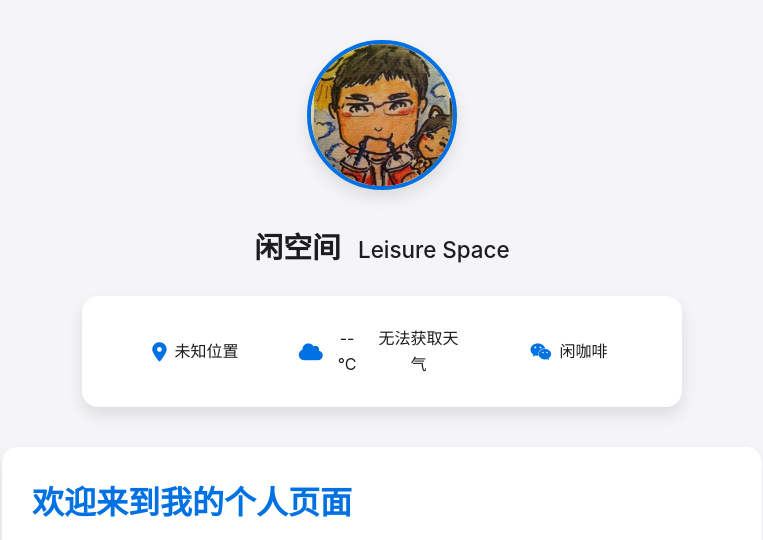
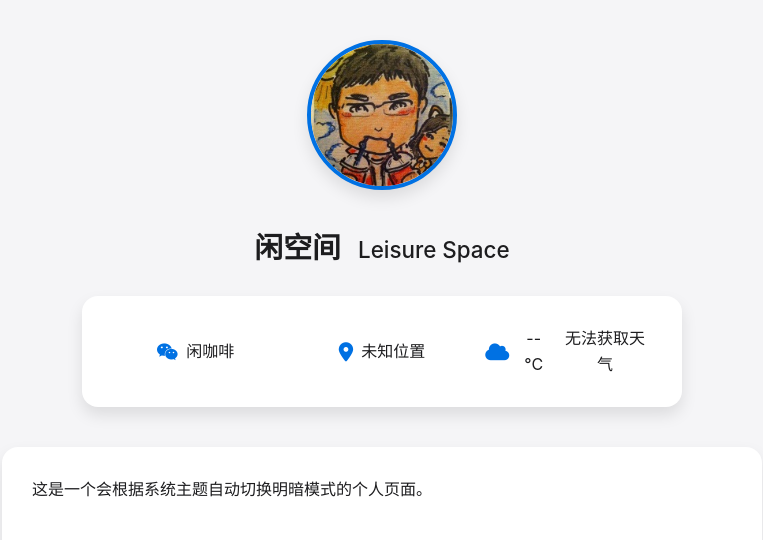
Before and after one commit to joshua-niv/leisurespace, a plain HTML site: page index.html in a window 1280 px wide. Shown: the top 540 px of the page, without its empty margins (258-1021 px from the left). Drawn offline with Linux system fonts and the light colour scheme; no server answers.

Commit message:
verison1.4

```diff
--- a/index.html
+++ b/index.html
@@ -25,6 +25,12 @@
             <!-- 位置、天气和公众号信息 -->
             <div class="info-section">
                 <div class="info-row">
+                    <!-- 将微信公众号移到最前面 -->
+                    <div class="wechat-info info-item">
+                        <i class="fab fa-weixin"></i>
+                        <a href="https://mp.weixin.qq.com/mp/appmsgalbum?__biz=MzAwNzY2ODkzNw==&action=getalbum&album_id=3765027131470839822#wechat_redirect" target="_blank" rel="noopener noreferrer">闲咖啡</a>
+                    </div>
+
                     <div class="location-info info-item">
                         <i class="fas fa-map-marker-alt"></i>
                         <span id="location">正在获取位置...</span>
@@ -35,18 +41,13 @@
                         <span id="temperature">--°C</span>
                         <span id="weather-description">正在获取天气...</span>
                     </div>
-
-                    <div class="wechat-info info-item">
-                        <i class="fab fa-weixin"></i>
-                        <a href="https://mp.weixin.qq.com/mp/appmsgalbum?__biz=MzAwNzY2ODkzNw==&action=getalbum&album_id=3765027131470839822#wechat_redirect" target="_blank" rel="noopener noreferrer">闲咖啡</a>
-                    </div>
                 </div>
             </div>
         </div>
 
         <!-- 这里可以添加更多内容 -->
         <div class="content-section">
-            <h1>欢迎来到我的个人页面</h1>
+
             <p>这是一个会根据系统主题自动切换明暗模式的个人页面。</p>
 
             <!-- 摄影作品展示区 -->
```
